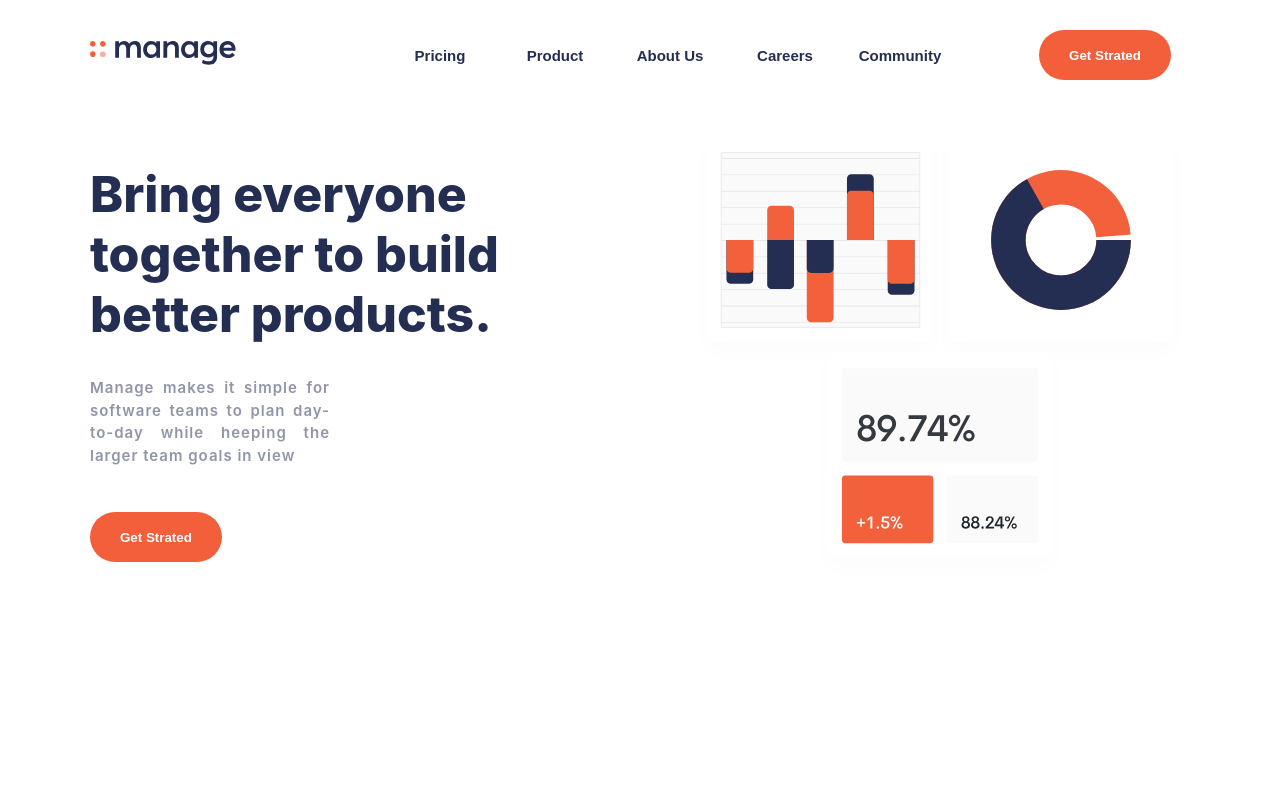
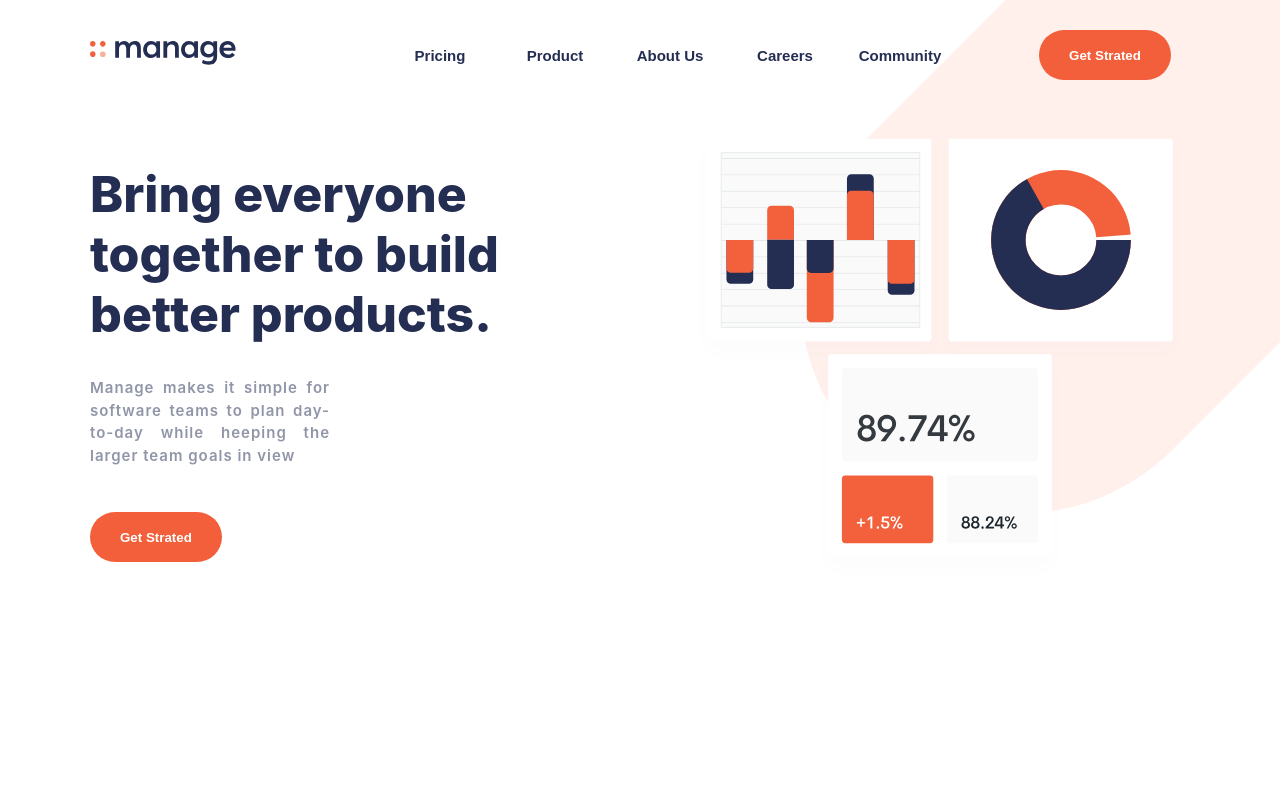
Before and after one commit to RamiRbehi/manage-website, a React (Create React App) app: page / in a window 1280 px wide. Shown: the top 800 px of the page. Built offline with nearby package versions, Linux system fonts and the light colour scheme.

Commit message:
add background components

```diff
--- a/public/index.html
+++ b/public/index.html
@@ -21,7 +21,7 @@
       work correctly both with client-side routing and a non-root public URL.
       Learn how to configure a non-root public URL by running `npm run build`.
     -->
-    <title>React App</title>
+    <title>Manage</title>
   </head>
   <body>
     <div id="root"></div>
--- a/src/App.js
+++ b/src/App.js
@@ -4,14 +4,20 @@ import Footer from './Components/Footer';
 import Intro from './Components/Intro';
 import Navbar from './Components/Navbar';
 import Testimonials from './Components/Testimonials';
+import BgImage from './Components/BgImage'
+import BgImageII from './Components/BgImageII'
 
 function App() {
   return (
     <div className="App">
-      <Navbar/>
-      <Intro/>
-      <About/>
-      <Testimonials/>
+      <BgImage>
+        <Navbar/>
+        <Intro/>
+      </BgImage>
+      <BgImageII>
+        <About/>
+        <Testimonials/>
+      </BgImageII>
       <Footer/>
     </div>
   );
--- /dev/null
+++ b/src/Components/BgImage.jsx
@@ -0,0 +1,22 @@
+import styled from "styled-components"
+import { sharedMobileMandL } from "../Responsive"
+import pattern from "../images/bg-tablet-pattern.svg"
+
+const Container = styled.div`
+    background: url(${pattern}) no-repeat;
+    background-position: 800px -300px;
+
+    ${sharedMobileMandL({backgroundPosition:"100px -100px",
+    backgroundSize:"100%"})}
+`
+
+
+const BackgroundImage = (props) => {
+  return (
+        <Container>
+             {props.children}
+        </Container>
+  )
+}
+
+export default BackgroundImage
--- /dev/null
+++ b/src/Components/BgImageII.jsx
@@ -0,0 +1,24 @@
+import styled from "styled-components"
+import {  sharedMobileMandL, tablet } from "../Responsive"
+import patternII from "../images/bg-tablet-pattern.svg"
+
+
+const Container = styled.div`
+    background: url(${patternII}) no-repeat;
+    background-position: -450px 300px;
+
+    ${sharedMobileMandL({backgroundPosition:"100px -100px",
+    backgroundSize:"100%"})}
+    ${tablet({background:"none !important"})}
+`
+
+
+const BackgroundImageII = (props) => {
+  return (
+        <Container>
+             {props.children}
+        </Container>
+  )
+}
+
+export default BackgroundImageII
```
